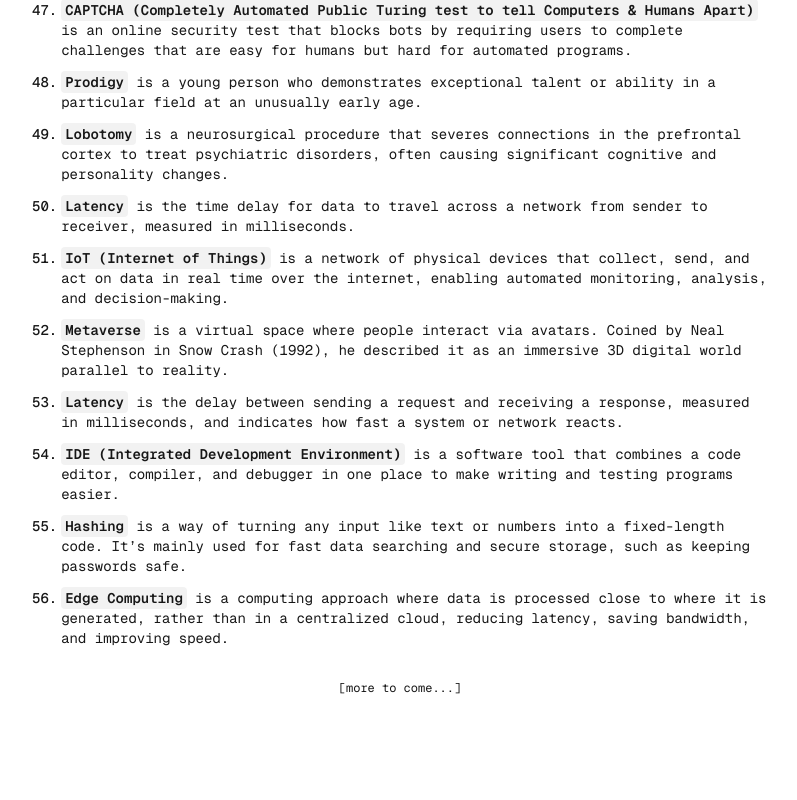
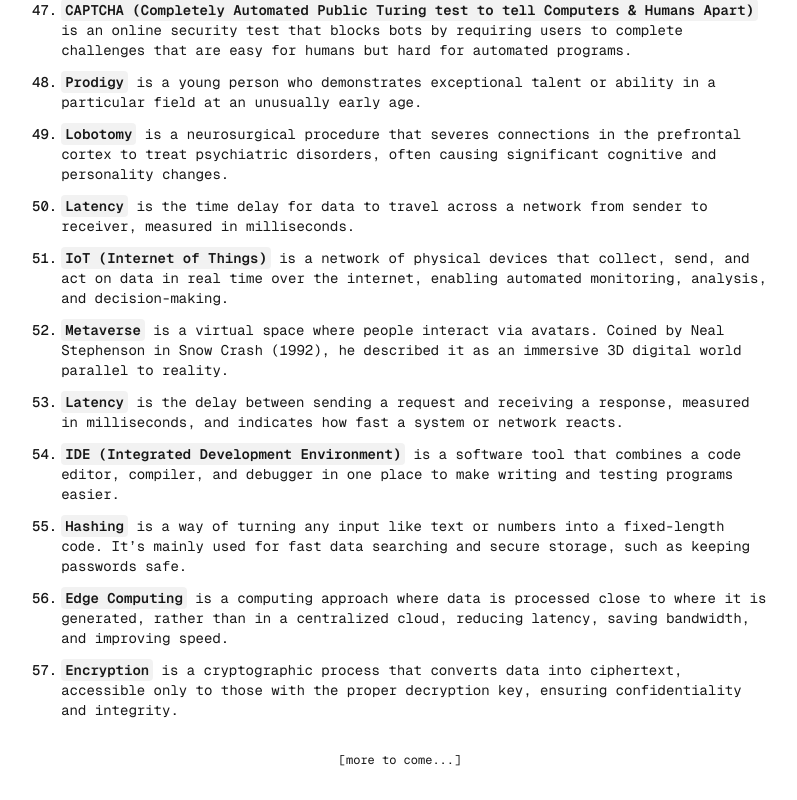
Before and after one commit to BrahimBoussada/mind-log, a Next.js app: page / in a window 1280 px wide. Shown: the part 2795-3595 px from the top of the page, without its empty margins (240-1037 px from the left). Before the commit the page ends 3523 px from the top, so only its background shows below. Built offline with nearby package versions, Linux system fonts and the light colour scheme.

Commit message:
log: 16-09-2025

```diff
--- a/src/app/page.tsx
+++ b/src/app/page.tsx
@@ -529,6 +529,15 @@ export default function Home() {
             speed.
           </Text>
         </Note>
+
+        <Note>
+          <N>57. </N>
+          <Text>
+            <Key>Encryption</Key> is a cryptographic process that converts data
+            into ciphertext, accessible only to those with the proper decryption
+            key, ensuring confidentiality and integrity.
+          </Text>
+        </Note>
       </NoteWrapper>
 
       <span className="font-mono text-xs text-center my-8">
```
